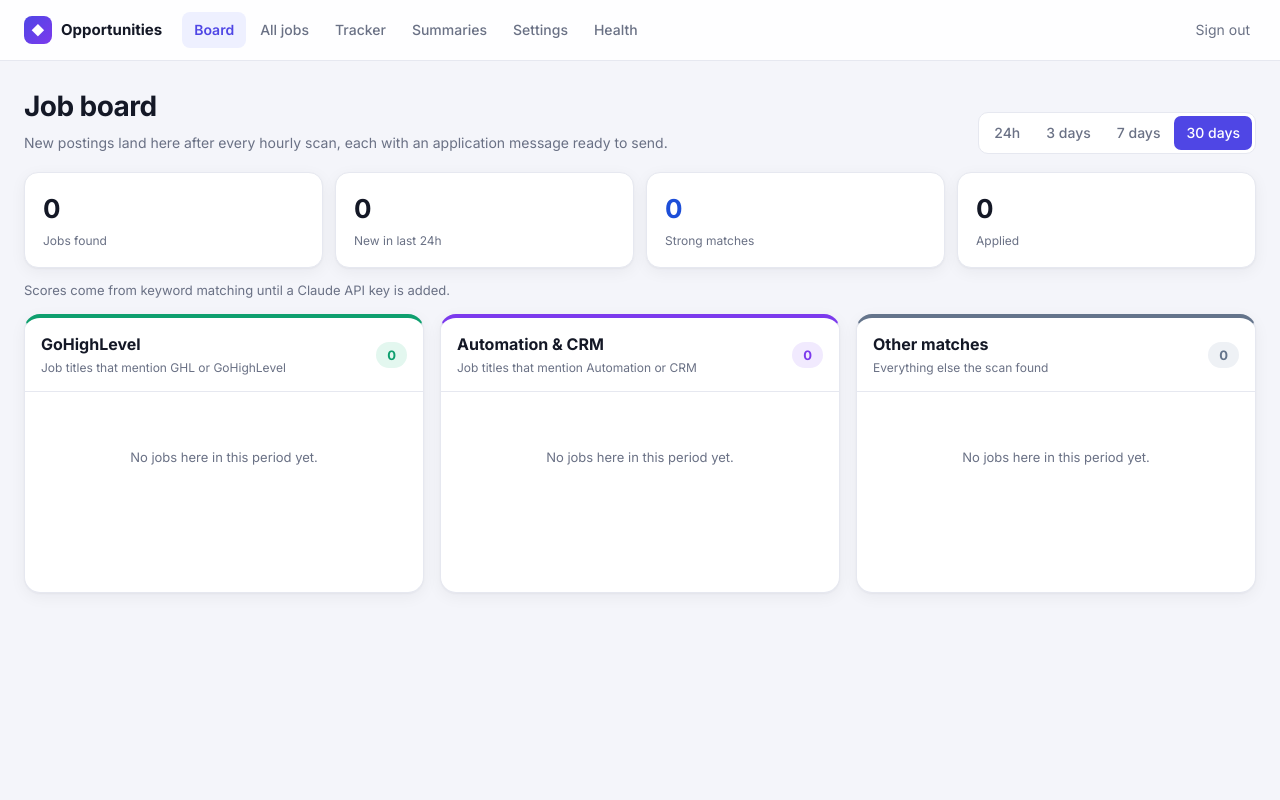
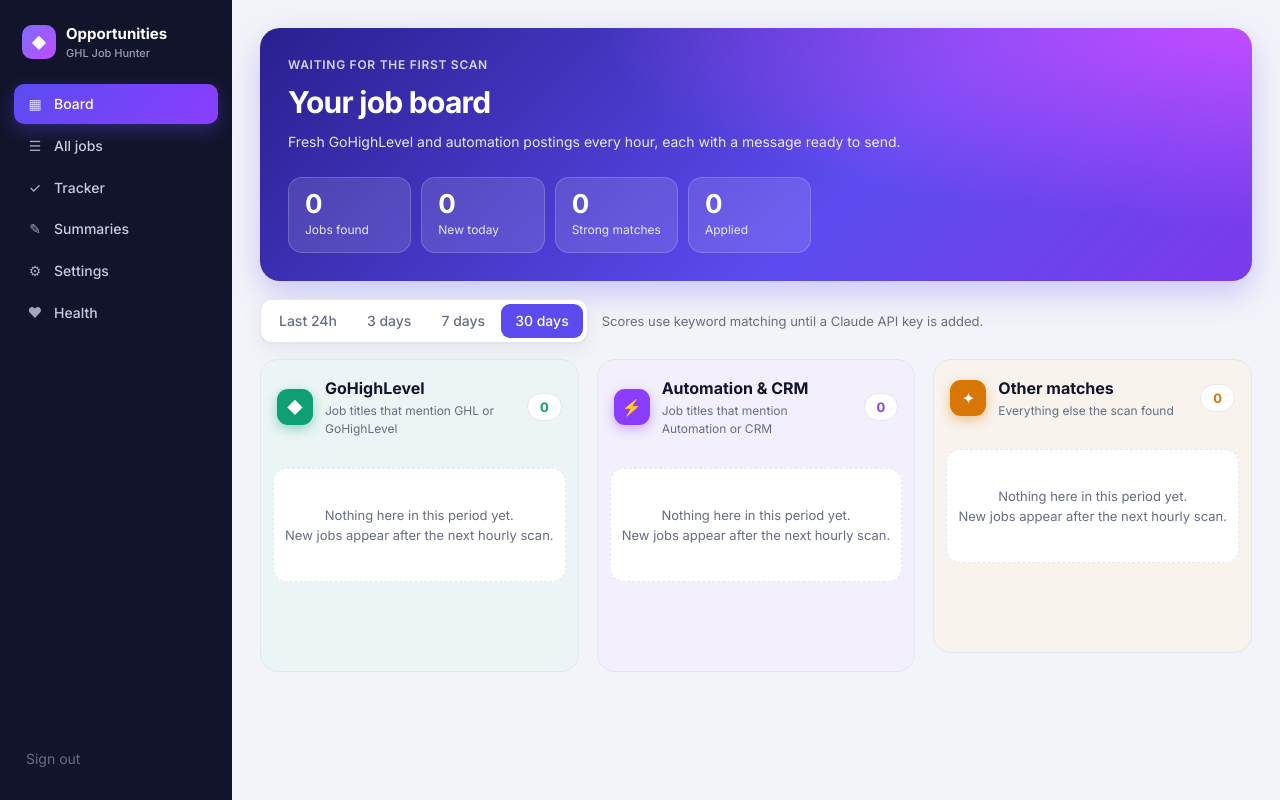
Before and after one commit to geek6489/ghl-job-hunter, a FastAPI app: page / in a window 1280 px wide. Run offline with FastAPI, Linux system fonts and the light colour scheme; the visitor is signed in with stand-in values (Sample User, id 1).

Commit message:
Bolder dashboard design: sidebar, gradient header, lane icons; sign as Hadi Ul Islam
Co-Authored-By: Claude Opus 5.5 <noreply@anthropic.com>
Claude-Session: https://claude.ai/code/session_01KGoe6U84kB3Zeih9r1xyPC

```diff
--- a/app/settings_store.py
+++ b/app/settings_store.py
@@ -51,7 +51,7 @@ DEFAULTS: dict[str, Any] = {
     "max_job_age_days": 30,
     "profile": DEFAULT_PROFILE,
     # Ready-to-send application message shown on every job card
-    "applicant_name": "Hadiul Islam",
+    "applicant_name": "Hadi Ul Islam",
     **DEFAULT_LINKS,
     "message_template": DEFAULT_TEMPLATE,
 }
--- a/app/web/static/style.css
+++ b/app/web/static/style.css
@@ -1,22 +1,29 @@
 /* Opportunities dashboard */
-:root{--bg:#f4f5fa;--card:#fff;--ink:#141826;--muted:#6a7185;--line:#e6e8f0;--brand:#4f46e5;--brand-ink:#fff;--brand-soft:#eef0ff;
---shadow:0 1px 2px rgba(20,24,38,.04),0 4px 16px rgba(20,24,38,.05);
---ghl:#0e9f6e;--ghl-soft:#e3f7ef;--auto:#7c3aed;--auto-soft:#f1eafe;--other:#64748b;--other-soft:#eef1f5;
+:root{--bg:#f3f4f9;--card:#fff;--ink:#11142a;--muted:#676d85;--line:#e5e7f0;--brand:#5b4cf0;--brand-ink:#fff;--brand-soft:#eeecff;
+--side:#12142b;--side-ink:#c9cbe3;--shadow:0 1px 2px rgba(17,20,42,.04),0 8px 24px rgba(17,20,42,.06);
+--ghl:#0f9f74;--ghl-soft:#e2f6ef;--auto:#8b3dff;--auto-soft:#f2e9ff;--other:#d97706;--other-soft:#fdf1df;
 --ex:#15803d;--ex-bg:#dcfce7;--strong:#1d4ed8;--strong-bg:#dbeafe;--pot:#a16207;--pot-bg:#fef3c7;--low:#6b7280;--low-bg:#f1f3f7;--bad:#b91c1c;--bad-bg:#fee2e2}
-@media (prefers-color-scheme:dark){:root{--bg:#0c0f17;--card:#151a25;--ink:#e8ebf3;--muted:#9aa3b6;--line:#252c3b;--brand:#8b85ff;--brand-ink:#0c0f17;--brand-soft:#1f2140;
---shadow:0 1px 2px rgba(0,0,0,.3);--ghl:#34d399;--ghl-soft:#10291f;--auto:#b49bff;--auto-soft:#221a3a;--other:#94a3b8;--other-soft:#1b2130;
---ex-bg:#12351f;--ex:#6ee7a0;--strong-bg:#172a55;--strong:#93b4ff;--pot-bg:#3b2f0d;--pot:#f5c451;--low-bg:#222938;--low:#a3acba;--bad-bg:#3d1515;--bad:#fca5a5}}
+@media (prefers-color-scheme:dark){:root{--bg:#0b0d1a;--card:#141729;--ink:#e9ebf7;--muted:#9a9fbb;--line:#24283f;--brand:#8f84ff;--brand-ink:#0b0d1a;--brand-soft:#221f45;
+--side:#080a15;--side-ink:#a8abc8;--shadow:0 1px 2px rgba(0,0,0,.35);--ghl:#34d399;--ghl-soft:#0f2a22;--auto:#b794ff;--auto-soft:#241a3d;--other:#fbbf24;--other-soft:#2c2210;
+--ex-bg:#12351f;--ex:#6ee7a0;--strong-bg:#172a55;--strong:#93b4ff;--pot-bg:#3b2f0d;--pot:#f5c451;--low-bg:#21263a;--low:#a3acba;--bad-bg:#3d1515;--bad:#fca5a5}}
 *{box-sizing:border-box}body{margin:0;background:var(--bg);color:var(--ink);font:14px/1.55 Inter,-apple-system,"Segoe UI",Roboto,Helvetica,Arial,sans-serif;-webkit-font-smoothing:antialiased}
 a{color:var(--brand);text-decoration:none}a:hover{text-decoration:underline}
-.topbar{display:flex;align-items:center;gap:20px;padding:12px 24px;background:color-mix(in srgb,var(--card) 88%,transparent);backdrop-filter:blur(10px);border-bottom:1px solid var(--line);position:sticky;top:0;z-index:5}
-.brand{font-weight:700;font-size:15px;color:var(--ink);display:flex;align-items:center;gap:9px;white-space:nowrap}.brand:hover{text-decoration:none}
-.logo{display:grid;place-items:center;width:28px;height:28px;border-radius:8px;background:linear-gradient(135deg,var(--brand),var(--auto));color:#fff;font-size:13px}
-.topbar nav{display:flex;gap:2px;flex:1;overflow-x:auto;scrollbar-width:none}.topbar nav a{padding:7px 12px;border-radius:8px;color:var(--muted);font-weight:500;white-space:nowrap}
-.topbar nav a:hover{color:var(--ink);text-decoration:none;background:var(--bg)}.topbar nav a.on{background:var(--brand-soft);color:var(--brand);font-weight:600}
-.wrap{max-width:1440px;margin:0 auto;padding:24px 24px 64px}
-@media (max-width:640px){.topbar{padding:10px 16px;gap:10px;flex-wrap:wrap}.topbar nav{order:3;flex-basis:100%}.wrap{padding:16px 16px 48px}}
+.shell{display:grid;grid-template-columns:232px minmax(0,1fr);min-height:100vh}
+.side{background:var(--side);color:var(--side-ink);padding:22px 14px;display:flex;flex-direction:column;gap:22px;position:sticky;top:0;height:100vh}
+.brand{font-weight:700;font-size:15px;color:#fff;display:flex;align-items:center;gap:10px;padding:0 8px}.brand:hover{text-decoration:none}
+.brand small{display:block;font-weight:500;font-size:11px;color:var(--side-ink);opacity:.75}
+.logo{display:grid;place-items:center;width:34px;height:34px;border-radius:10px;background:linear-gradient(135deg,#7c6cff,#c04dff);color:#fff;font-size:15px;flex:none}
+.side nav{display:flex;flex-direction:column;gap:2px;flex:1}
+.side nav a{display:flex;align-items:center;gap:10px;padding:9px 12px;border-radius:10px;color:var(--side-ink);font-weight:500}
+.side nav a i{font-style:normal;width:18px;text-align:center;opacity:.8}
+.side nav a:hover{background:rgba(255,255,255,.06);color:#fff;text-decoration:none}.side nav a.on{background:linear-gradient(135deg,#5b4cf0,#8b3dff);color:#fff;box-shadow:0 6px 18px rgba(91,76,240,.35)}
+.signout button{color:var(--side-ink);padding:8px 12px}
+.wrap{max-width:1480px;width:100%;margin:0 auto;padding:28px 28px 64px}
+@media (max-width:860px){.shell{grid-template-columns:minmax(0,1fr)}.side nav{min-width:0;max-width:100%}.side{position:sticky;height:auto;flex-direction:row;align-items:center;padding:10px 16px;gap:12px;z-index:5;flex-wrap:wrap}
+.brand small{display:none}.side nav{flex-direction:row;overflow-x:auto;order:3;flex-basis:100%;scrollbar-width:none}.side nav a{white-space:nowrap;padding:7px 11px}.side nav a i{display:none}
+.signout{margin-left:auto}.wrap{padding:18px 16px 48px}}
 .page-head{display:flex;justify-content:space-between;align-items:center;gap:12px;flex-wrap:wrap}h1{font-size:24px;letter-spacing:-.02em;margin:4px 0 14px}h2{font-size:15px;margin:0 0 10px}h3{font-size:13px;margin:14px 0 4px;color:var(--muted);text-transform:uppercase;letter-spacing:.03em}
-.card{background:var(--card);border:1px solid var(--line);border-radius:14px;padding:18px;margin-bottom:16px;box-shadow:var(--shadow)}
+.card{background:var(--card);border:1px solid var(--line);border-radius:16px;padding:20px;margin-bottom:16px;box-shadow:var(--shadow)}
 .kpis{display:grid;grid-template-columns:repeat(auto-fit,minmax(150px,1fr));gap:12px;margin-bottom:16px}
 .kpi{background:var(--card);border:1px solid var(--line);border-radius:14px;padding:16px 18px;color:var(--ink);display:block;box-shadow:var(--shadow)}.kpi:hover{text-decoration:none;border-color:var(--brand)}
 .kpi b{display:block;font-size:26px;font-weight:700;letter-spacing:-.02em}.kpi span{color:var(--muted);font-size:12px}.kpi.ex b{color:var(--ex)}.kpi.strong b{color:var(--strong)}.kpi.bad b{color:var(--bad)}
@@ -33,7 +40,7 @@ a{color:var(--brand);text-decoration:none}a:hover{text-decoration:underline}
 .status{font-size:11px;padding:1px 7px;border-radius:4px;background:var(--low-bg)}.st-New,.st-ok{background:var(--ex-bg);color:var(--ex)}.st-Active{background:var(--strong-bg);color:var(--strong)}.st-Expired,.st-Closed,.st-failed{background:var(--bad-bg);color:var(--bad)}.st-partial,.st-running{background:var(--pot-bg);color:var(--pot)}
 .tag{font-size:11px;background:var(--pot-bg);color:var(--pot);padding:0 5px;border-radius:4px}
 .btn{display:inline-block;border:1px solid var(--line);background:var(--card);color:var(--ink);padding:7px 14px;border-radius:7px;font:inherit;font-weight:600;cursor:pointer}.btn:hover{border-color:var(--brand);text-decoration:none}
-.btn.primary{background:var(--brand);color:var(--brand-ink);border-color:var(--brand)}.btn.sm{padding:3px 9px;font-size:12px}.btn.ghost{background:transparent}.btn.danger{color:var(--bad)}
+.btn.primary{background:linear-gradient(135deg,#5b4cf0,#8b3dff);color:#fff;border-color:transparent}.btn.sm{padding:3px 9px;font-size:12px}.btn.ghost{background:transparent}.btn.danger{color:var(--bad)}
 button.link{background:none;border:0;color:var(--muted);cursor:pointer;font:inherit}
 input,select,textarea{font:inherit;color:var(--ink);background:var(--bg);border:1px solid var(--line);border-radius:7px;padding:7px 9px;width:100%}
 label{display:block;margin-bottom:10px;font-size:13px;color:var(--muted)}label input,label select,label textarea{margin-top:4px;color:var(--ink)}
@@ -57,30 +64,42 @@ label.chk{display:flex;align-items:center;gap:8px;color:var(--ink)}label.chk inp
 .checks{list-style:none;padding:0;columns:2}.checks li:before{content:"✓ ";color:var(--ex);font-weight:700}.checks li.n{color:var(--muted)}.checks li.n:before{content:"✗ ";color:var(--bad)}
 
 /* Board */
-.hero{display:flex;justify-content:space-between;align-items:flex-end;gap:16px;flex-wrap:wrap;margin-bottom:18px}.hero h1{margin:0 0 4px;font-size:28px}.hero p{margin:0}
-.seg{display:inline-flex;background:var(--card);border:1px solid var(--line);border-radius:10px;padding:3px;gap:2px}
-.seg button{border:0;background:none;font:inherit;font-weight:500;color:var(--muted);padding:6px 12px;border-radius:7px;cursor:pointer}.seg button.on{background:var(--brand);color:var(--brand-ink)}
-.note{color:var(--muted);font-size:13px;margin:-4px 0 14px}
-.lanes{display:grid;grid-template-columns:repeat(3,minmax(0,1fr));gap:16px;align-items:start}
-@media (max-width:1100px){.lanes{grid-template-columns:1fr}}
-.lane{background:var(--card);border:1px solid var(--line);border-radius:16px;box-shadow:var(--shadow);overflow:hidden;border-top:4px solid var(--lc)}
+.banner{display:flex;justify-content:space-between;align-items:flex-end;gap:24px;flex-wrap:wrap;padding:28px;border-radius:20px;color:#fff;margin-bottom:18px;
+background:radial-gradient(120% 140% at 100% 0%,#c04dff 0%,rgba(192,77,255,0) 55%),linear-gradient(135deg,#2a1f8f 0%,#5b4cf0 60%,#7c3aed 100%);box-shadow:0 12px 32px rgba(91,76,240,.28)}
+.banner h1{margin:4px 0 6px;font-size:30px;letter-spacing:-.025em}.banner p{margin:0;opacity:.88}
+.eyebrow{font-size:12px;font-weight:600;text-transform:uppercase;letter-spacing:.06em;opacity:.8!important;display:flex;align-items:center;gap:6px}
+.dot{display:inline-block;width:8px;height:8px;border-radius:50%;background:#fbbf24}.dot.st-ok{background:#4ade80}.dot.st-failed{background:#f87171}
+.banner-stats{display:grid;grid-template-columns:repeat(4,minmax(96px,1fr));gap:10px}
+.banner-stats a{background:rgba(255,255,255,.12);border:1px solid rgba(255,255,255,.18);border-radius:14px;padding:12px 16px;color:#fff;backdrop-filter:blur(6px)}
+.banner-stats a:hover{background:rgba(255,255,255,.2);text-decoration:none}.banner-stats b{display:block;font-size:26px;font-weight:700;letter-spacing:-.02em;line-height:1.1}.banner-stats span{font-size:12px;opacity:.85}
+@media (max-width:700px){.banner{padding:20px}.banner h1{font-size:24px}.banner-stats{grid-template-columns:repeat(2,1fr);width:100%}}
+.toolbar{display:flex;align-items:center;gap:14px;flex-wrap:wrap;margin-bottom:16px}
+.seg{display:inline-flex;background:var(--card);border:1px solid var(--line);border-radius:12px;padding:4px;gap:2px;box-shadow:var(--shadow)}
+.seg button{border:0;background:none;font:inherit;font-weight:500;color:var(--muted);padding:6px 14px;border-radius:9px;cursor:pointer}.seg button.on{background:var(--brand);color:var(--brand-ink)}
+.note{color:var(--muted);font-size:13px}
+.lanes{display:grid;grid-template-columns:repeat(3,minmax(0,1fr));gap:18px;align-items:start}
+@media (max-width:1180px){.lanes{grid-template-columns:1fr}}
+.lane{background:color-mix(in srgb,var(--ls) 45%,var(--bg));border:1px solid var(--line);border-radius:18px;overflow:hidden}
 .lane-ghl{--lc:var(--ghl);--ls:var(--ghl-soft)}.lane-automation{--lc:var(--auto);--ls:var(--auto-soft)}.lane-other{--lc:var(--other);--ls:var(--other-soft)}
-.lane-head{display:flex;justify-content:space-between;align-items:center;gap:10px;padding:14px 16px;border-bottom:1px solid var(--line)}
-.lane-head h2{margin:0;font-size:16px}.lane-head p{margin:2px 0 0;color:var(--muted);font-size:12px}
-.count{background:var(--ls);color:var(--lc);font-weight:700;border-radius:999px;padding:3px 11px;font-size:13px}
-.lane-body{padding:12px;display:flex;flex-direction:column;gap:10px;max-height:calc(100vh - 290px);min-height:200px;overflow-y:auto}
-@media (max-width:1100px){.lane-body{max-height:none}}
-.jcard{border:1px solid var(--line);border-radius:12px;padding:12px 14px;background:var(--card);transition:border-color .15s,box-shadow .15s}
-.jcard:hover{border-color:var(--lc);box-shadow:0 2px 10px rgba(20,24,38,.06)}
-.jtop{display:flex;justify-content:space-between;align-items:center;margin-bottom:6px}.when{font-size:12px;color:var(--muted)}
-.jtitle{display:block;color:var(--ink);font-weight:600;font-size:15px;line-height:1.35}.jtitle:hover{color:var(--brand)}
-.jmeta{color:var(--muted);font-size:12.5px;margin:3px 0 6px}.jpills{margin-bottom:8px}.pill.applied{background:var(--brand-soft);color:var(--brand)}
-.empty{color:var(--muted);text-align:center;padding:30px 10px;font-size:13px}
-.msg{border-top:1px dashed var(--line);padding-top:9px;margin-top:4px}
-.msg-actions{display:flex;gap:6px;flex-wrap:wrap}
-.msg details{margin-top:6px}.msg summary{cursor:pointer;color:var(--muted);font-size:12.5px;font-weight:500}
-.msg-html{margin-top:8px;padding:12px;background:var(--bg);border-radius:10px;font-size:13px;line-height:1.6}
+.lane-head{display:flex;align-items:center;gap:12px;padding:16px 16px 12px}
+.lane-icon{display:grid;place-items:center;width:36px;height:36px;border-radius:11px;background:var(--lc);color:#fff;font-size:16px;flex:none;box-shadow:0 4px 12px color-mix(in srgb,var(--lc) 40%,transparent)}
+.lane-head div{flex:1;min-width:0}.lane-head h2{margin:0;font-size:16px}.lane-head p{margin:1px 0 0;color:var(--muted);font-size:12px}
+.count{background:var(--card);color:var(--lc);font-weight:700;border-radius:999px;padding:3px 12px;font-size:13px;border:1px solid var(--line)}
+.lane-body{padding:4px 12px 12px;display:flex;flex-direction:column;gap:10px;max-height:calc(100vh - 300px);min-height:220px;overflow-y:auto}
+@media (max-width:1180px){.lane-body{max-height:none}}
+.jcard{border:1px solid var(--line);border-radius:14px;padding:14px 15px;background:var(--card);box-shadow:var(--shadow);position:relative;transition:transform .15s,box-shadow .15s}
+.jcard:before{content:"";position:absolute;left:0;top:14px;bottom:14px;width:3px;border-radius:0 3px 3px 0;background:var(--lc)}
+.jcard:hover{transform:translateY(-1px);box-shadow:0 10px 26px rgba(17,20,42,.10)}
+.jtop{display:flex;justify-content:space-between;align-items:flex-start;gap:8px;margin-bottom:8px}.src .pill{margin-bottom:0}
+.jtitle{display:block;color:var(--ink);font-weight:650;font-size:15.5px;line-height:1.35;letter-spacing:-.01em}.jtitle:hover{color:var(--brand);text-decoration:none}
+.jmeta{display:flex;flex-wrap:wrap;gap:4px 12px;color:var(--muted);font-size:12.5px;margin:6px 0 10px}
+.pill.applied{background:var(--brand-soft);color:var(--brand)}
+.empty{color:var(--muted);text-align:center;padding:36px 10px;font-size:13px;background:var(--card);border:1px dashed var(--line);border-radius:14px}
+.msg{border-top:1px solid var(--line);padding-top:10px}
+.msg-actions{display:flex;gap:6px;flex-wrap:wrap}.msg-actions .btn{border-radius:9px}
+.msg details{margin-top:8px}.msg summary{cursor:pointer;color:var(--muted);font-size:12.5px;font-weight:500;list-style:none}.msg summary::-webkit-details-marker{display:none}
+.msg summary:before{content:"▸ ";}.msg details[open] summary:before{content:"▾ "}
+.msg-html{margin-top:8px;padding:14px;background:var(--bg);border-radius:12px;font-size:13px;line-height:1.65;border:1px solid var(--line)}
 .btn.done{background:var(--ex)!important;border-color:var(--ex)!important;color:#fff!important}
-.jcard .open{margin-top:8px}
 .grid3{display:grid;grid-template-columns:repeat(auto-fit,minmax(220px,1fr));gap:0 12px}
-.topbar>form{margin-left:auto}
+.login{max-width:400px;margin:90px auto}
--- a/app/web/templates/_macros.html
+++ b/app/web/templates/_macros.html
@@ -14,11 +14,12 @@
   <td><a class="btn sm" href="{{ j.primary_url }}" target="_blank" rel="noopener noreferrer">Open ↗</a></td>
 </tr>
 {%- endmacro %}
-{% macro message_box(id, msg, open=False) -%}
+{% macro message_box(id, msg, open=False, open_url=None) -%}
 <div class="msg" id="{{ id }}">
   <div class="msg-actions">
     <button type="button" class="btn sm primary" data-copy="{{ id }}">Copy message</button>
-    <button type="button" class="btn sm ghost" data-copy="{{ id }}" data-mode="text" title="Writes the links out in full, for sites that don't keep hyperlinks">Copy as plain text</button>
+    <button type="button" class="btn sm ghost" data-copy="{{ id }}" data-mode="text" title="Writes the links out in full, for sites that don't keep hyperlinks">Plain text</button>
+    {% if open_url %}<a class="btn sm ghost" href="{{ open_url }}" target="_blank" rel="noopener noreferrer">Open ↗</a>{% endif %}
   </div>
   <details {{ 'open' if open }}><summary>Preview message</summary><div class="msg-html">{{ msg.html }}</div></details>
   <textarea class="msg-text" hidden readonly>{{ msg.text }}</textarea>
--- a/app/web/templates/base.html
+++ b/app/web/templates/base.html
@@ -5,24 +5,28 @@
 <title>{% block title %}Opportunities · GHL Job Hunter{% endblock %}</title>
 <link rel="preconnect" href="https://fonts.googleapis.com"><link rel="preconnect" href="https://fonts.gstatic.com" crossorigin>
 <link href="https://fonts.googleapis.com/css2?family=Inter:wght@400;500;600;700&display=swap" rel="stylesheet">
-<link rel="stylesheet" href="/static/style.css?v=2">
+<link rel="stylesheet" href="/static/style.css?v=3">
 </head>
 <body>
 {% if request.session.get("user") %}
-<header class="topbar">
-  <a class="brand" href="/"><span class="logo">◆</span><span>Opportunities</span></a>
+<div class="shell">
+<aside class="side">
+  <a class="brand" href="/"><span class="logo">◆</span><span>Opportunities<small>GHL Job Hunter</small></span></a>
   <nav>
-    <a href="/" class="{{ 'on' if nav=='overview' }}">Board</a>
-    <a href="/jobs" class="{{ 'on' if nav in ('jobs','job_detail') }}">All jobs</a>
-    <a href="/tracker" class="{{ 'on' if nav=='tracker' }}">Tracker</a>
-    <a href="/summaries" class="{{ 'on' if nav=='summaries' }}">Summaries</a>
-    <a href="/settings" class="{{ 'on' if nav=='settings' }}">Settings</a>
-    <a href="/health" class="{{ 'on' if nav=='health' }}">Health</a>
+    <a href="/" class="{{ 'on' if nav=='overview' }}"><i>▦</i>Board</a>
+    <a href="/jobs" class="{{ 'on' if nav in ('jobs','job_detail') }}"><i>☰</i>All jobs</a>
+    <a href="/tracker" class="{{ 'on' if nav=='tracker' }}"><i>✓</i>Tracker</a>
+    <a href="/summaries" class="{{ 'on' if nav=='summaries' }}"><i>✎</i>Summaries</a>
+    <a href="/settings" class="{{ 'on' if nav=='settings' }}"><i>⚙</i>Settings</a>
+    <a href="/health" class="{{ 'on' if nav=='health' }}"><i>♥</i>Health</a>
   </nav>
-  <form method="post" action="/logout"><button class="link">Sign out</button></form>
-</header>
+  <form method="post" action="/logout" class="signout"><button class="link">Sign out</button></form>
+</aside>
+<main class="wrap">{% block content %}{% endblock %}</main>
+</div>
+{% else %}
+<main class="wrap">{{ self.content() }}</main>
 {% endif %}
-<main class="wrap">{% block content %}{% endblock %}</main>
 <script>
 document.addEventListener('click', async (e) => {
   const btn = e.target.closest('[data-copy]');
--- a/app/web/templates/overview.html
+++ b/app/web/templates/overview.html
@@ -1,39 +1,42 @@
 {% extends "base.html" %}{% from "_macros.html" import score, message_box %}{% block content %}
-<div class="hero">
-  <div>
-    <h1>Job board</h1>
-    <p class="muted">New postings land here after every hourly scan, each with an application message ready to send.
-    {% if last_run %}Last scan {{ last_run.started_at|ago }} <span class="status st-{{ last_run.status }}">{{ last_run.status }}</span>{% endif %}</p>
+<section class="banner">
+  <div class="banner-text">
+    <p class="eyebrow">{% if last_run %}Last scan {{ last_run.started_at|ago }} · <span class="dot st-{{ last_run.status }}"></span>{{ last_run.status }}{% else %}Waiting for the first scan{% endif %}</p>
+    <h1>Your job board</h1>
+    <p>Fresh GoHighLevel and automation postings every hour, each with a message ready to send.</p>
   </div>
-  <div class="hero-side">
-    <form method="get" class="seg">{% for d, l in [(1,'24h'),(3,'3 days'),(7,'7 days'),(30,'30 days')] %}<button name="days" value="{{ d }}" class="{{ 'on' if days==d }}">{{ l }}</button>{% endfor %}</form>
+  <div class="banner-stats">
+    <a href="/jobs"><b>{{ stats.total }}</b><span>Jobs found</span></a>
+    <a href="/jobs?sort=newest&posted_within=1"><b>{{ stats.today }}</b><span>New today</span></a>
+    <a href="/jobs?min_score=75"><b>{{ stats.strong }}</b><span>Strong matches</span></a>
+    <a href="/tracker"><b>{{ stats.applied }}</b><span>Applied</span></a>
   </div>
+</section>
+<div class="toolbar">
+  <form method="get" class="seg">{% for d, l in [(1,'Last 24h'),(3,'3 days'),(7,'7 days'),(30,'30 days')] %}<button name="days" value="{{ d }}" class="{{ 'on' if days==d }}">{{ l }}</button>{% endfor %}</form>
+  {% if not claude %}<span class="note">Scores use keyword matching until a Claude API key is added.</span>{% endif %}
 </div>
-<div class="kpis">
-  <a class="kpi" href="/jobs"><b>{{ stats.total }}</b><span>Jobs found</span></a>
-  <a class="kpi" href="/jobs?sort=newest&posted_within=1"><b>{{ stats.today }}</b><span>New in last 24h</span></a>
-  <a class="kpi strong" href="/jobs?min_score=75"><b>{{ stats.strong }}</b><span>Strong matches</span></a>
-  <a class="kpi" href="/tracker"><b>{{ stats.applied }}</b><span>Applied</span></a>
-</div>
-{% if not claude %}<p class="note">Scores come from keyword matching until a Claude API key is added.</p>{% endif %}
 <div class="lanes">
 {% for key, label, hint in lane_info %}
   <section class="lane lane-{{ key }}">
-    <header class="lane-head"><div><h2>{{ label }}</h2><p>{{ hint }}</p></div><span class="count">{{ lanes[key]|length }}</span></header>
+    <header class="lane-head"><span class="lane-icon">{{ {'ghl':'◆','automation':'⚡','other':'✦'}[key] }}</span><div><h2>{{ label }}</h2><p>{{ hint }}</p></div><span class="count">{{ lanes[key]|length }}</span></header>
     <div class="lane-body">
     {% for item in lanes[key] %}{% set j = item.job %}
       <article class="jcard">
         <div class="jtop">
+          <span class="src">{% for p in j.platforms %}<span class="pill p-{{ p|replace(' ','') }}">{{ p }}</span>{% endfor %}{% if j.tracker_status != 'New' %}<span class="pill applied">{{ j.tracker_status }}</span>{% endif %}</span>
           {{ score(j) }}
-          <span class="when" title="Found {{ j.discovered_at|local }}">{{ j.discovered_at|ago }}</span>
         </div>
         <a class="jtitle" href="/jobs/{{ j.id }}">{{ j.title }}</a>
-        <div class="jmeta">{{ j.company if j.company != NOT_SPECIFIED else 'Company not listed' }}{% if j.work_arrangement != NOT_SPECIFIED %} · {{ j.work_arrangement }}{% endif %}{% if j.salary_text != NOT_SPECIFIED %} · {{ j.salary_text }}{% endif %}</div>
-        <div class="jpills">{% for p in j.platforms %}<span class="pill p-{{ p|replace(' ','') }}">{{ p }}</span>{% endfor %}{% if j.tracker_status != 'New' %}<span class="pill applied">{{ j.tracker_status }}</span>{% endif %}</div>
-        {{ message_box('m-' ~ j.id, item.msg) }}
-        <a class="btn sm open" href="{{ j.primary_url }}" target="_blank" rel="noopener noreferrer">Open posting ↗</a>
+        <div class="jmeta">
+          <span>🏢 {{ j.company if j.company != NOT_SPECIFIED else 'Company not listed' }}</span>
+          {% if j.work_arrangement != NOT_SPECIFIED %}<span>📍 {{ j.work_arrangement }}</span>{% endif %}
+          {% if j.salary_text != NOT_SPECIFIED %}<span>💰 {{ j.salary_text }}</span>{% endif %}
+          <span title="Found {{ j.discovered_at|local }}">🕒 {{ j.discovered_at|ago }}</span>
+        </div>
+        {{ message_box('m-' ~ j.id, item.msg, open_url=j.primary_url) }}
       </article>
-    {% else %}<p class="empty">No jobs here in this period yet.</p>{% endfor %}
+    {% else %}<p class="empty">Nothing here in this period yet.<br>New jobs appear after the next hourly scan.</p>{% endfor %}
     </div>
   </section>
 {% endfor %}
```
